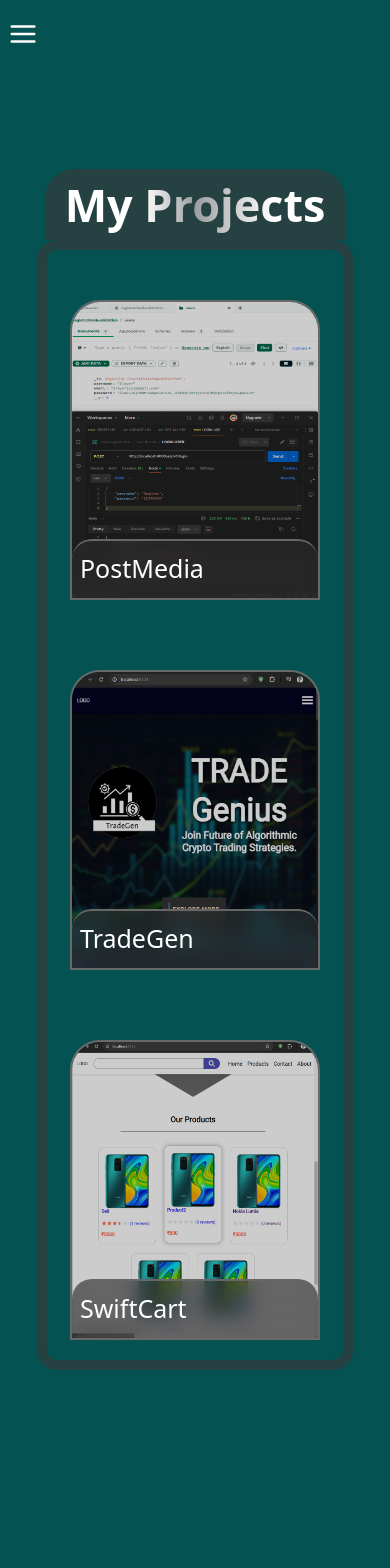
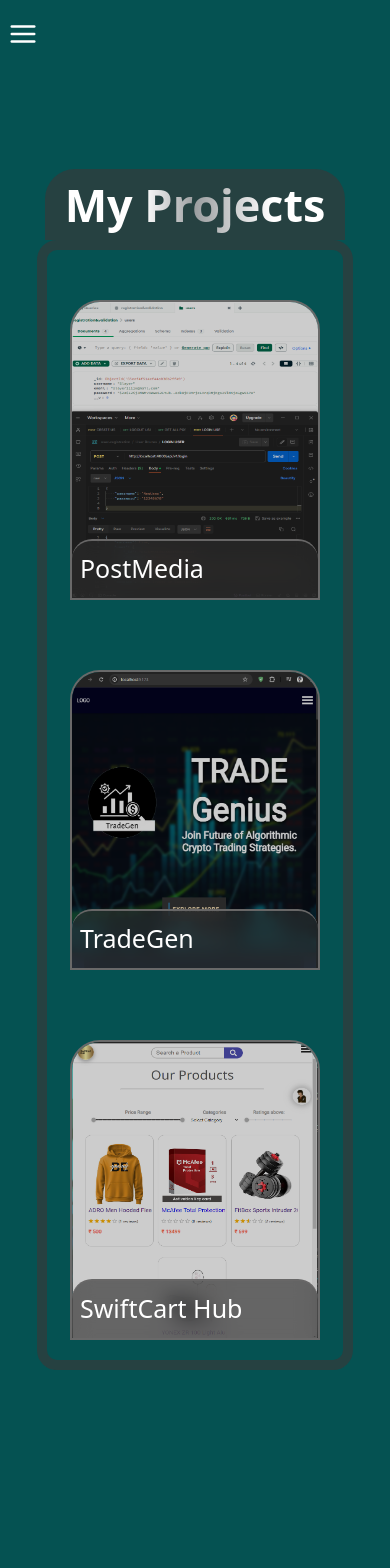
Before and after one commit to JrRahul18/my-portfolio, a Next.js app: page /projects in a window 390 px wide. Shown: the top 1568 px of the page. Built offline with nearby package versions, Linux system fonts and the light colour scheme.

Commit message:
updated projects and contactme  page

```diff
--- a/src/app/projects/projectData.js
+++ b/src/app/projects/projectData.js
@@ -7,8 +7,8 @@
     mainDescription: "Built sample backend routes for a social media app",
     description: [
       "Secure registration and login/logout of user",
-      "User can upload a post",
-      "Another users can also like the post and can comment on the post",
+      "User can create/upload a post(can be Image or Video)",
+      "User can Like and Comment on posts of other accounts",
     ],
     img: img1,
     link: "https://github.com/JrRahul18/user-registration-validation-nodejs"
@@ -26,15 +26,15 @@
     link: "https://github.com/JrRahul18/tradegen-website"
   },
   {
-    name: "SwiftCart",
-    mainDescription: "Ecommerce Website for buying and selling products",
+    name: "SwiftCart Hub",
+    mainDescription: "FullStack Ecommerce Website for buying and selling products",
     description: [
-      "Deeloped both backend and frontend for the website",
-      "Admin can upload and sell the products and users can buy it",
-      "Developed all functionalities like cart, order, user authentication and others",
+      "Browse a wide range of productswith category filtering ( ex. price, search keywords, product category and ratings)",
+      "Developed all functionalities like Cart, Order, User Authentication",
+      "Admin dashboard for product, order, and user management",
     ],
     img:img3,
-    link: "/"
+    link: "https://github.com/JrRahul18/SwiftCart-Hub"
   },
 ];
 
```
Also changed, not shown: src/app/contact-me/contactMe.module.css (+7 -1 lines), src/app/projects/images/SwiftCart.png.
